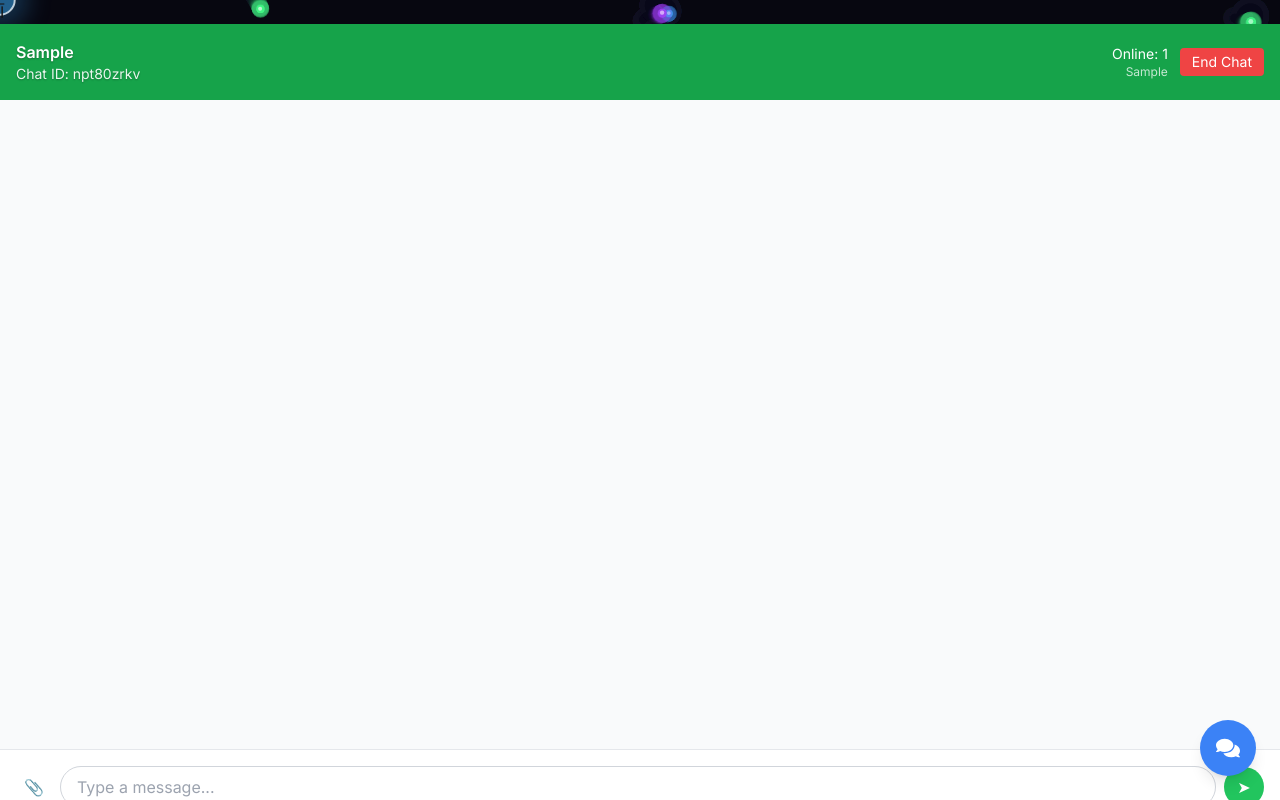
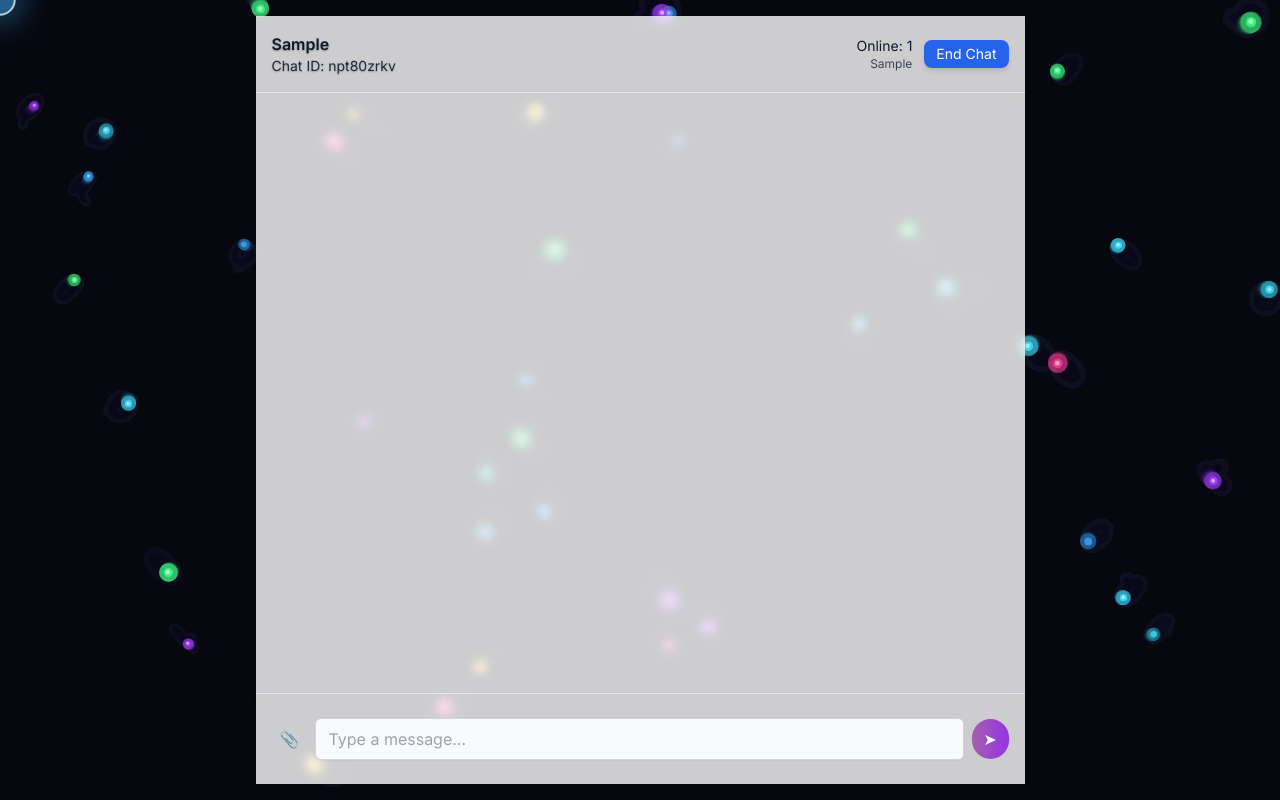
Before and after one commit to shirajahmed/myprofile, a Next.js app: page /chat in a window 1280 px wide. Both pictures are taken after typing "Sample", "Sample" into the empty fields and a click on the button "Create New Chat". Built offline with nearby package versions, Linux system fonts and the light colour scheme.

Commit message:
chat ui fix

```diff
--- a/app/chat/page.js
+++ b/app/chat/page.js
@@ -1,5 +1,4 @@
 "use client";
-
 
 import { useState, useEffect, useRef } from "react";
 
@@ -241,35 +240,35 @@ export default function Chat() {
   };
 
   return (
-    <div className="h-screen bg-gray-100 flex flex-col">
+    <div className="h-screen flex flex-col align-center justify-center p-4 w-full mx-auto">
       {!joined ? (
         <div className="flex-1 flex items-center justify-center">
-          <div className="bg-white p-8 rounded-lg shadow-lg w-96">
-            <h1 className="text-2xl font-bold mb-6 text-center text-green-600">
+          <div className="bg-white/80 dark:bg-[#18191d]/80 backdrop-blur-sm shadow-md rounded-2xl p-6 shadow-lg border border-gray-200 dark:border-gray-700 w-96">
+            <h1 className="text-2xl font-bold mb-6 text-center text-[#a65fa8]">
               Anonymous Chat
             </h1>
             <input
               value={userName}
               onChange={(e) => setUserName(e.target.value)}
               placeholder="Enter your name"
-              className="w-full border border-gray-300 px-4 py-3 rounded-lg mb-4 focus:outline-none focus:border-green-500"
+              className="my-2 block w-full px-3 py-2 bg-gray-50 dark:bg-gray-700 border border-gray-300 dark:border-gray-600 rounded-md shadow-sm focus:outline-none focus:ring-[#a65fa8] focus:border-[#a65fa8] text-gray-900 dark:text-white"
             />
             <input
               value={chatId}
               onChange={(e) => setChatId(e.target.value)}
               placeholder="Enter Chat ID to join"
-              className="w-full border border-gray-300 px-4 py-3 rounded-lg mb-4 focus:outline-none focus:border-green-500"
+              className="my-4 block w-full px-3 py-2 bg-gray-50 dark:bg-gray-700 border border-gray-300 dark:border-gray-600 rounded-md shadow-sm focus:outline-none focus:ring-[#a65fa8] focus:border-[#a65fa8] text-gray-900 dark:text-white"
             />
             <div className="flex gap-3">
               <button
                 onClick={createChat}
-                className="flex-1 bg-green-500 hover:bg-green-600 text-white py-3 rounded-lg font-medium"
+                className="flex-1 bg-blue-600 text-white rounded-lg shadow-md hover:bg-blue-700 py-3  font-medium"
               >
                 Create New Chat
               </button>
               <button
                 onClick={joinChat}
-                className="flex-1 bg-blue-500 hover:bg-blue-600 text-white py-3 rounded-lg font-medium"
+                className="flex-1 bg-gradient-to-r from-[#a65fa8] to-purple-600 hover:from-purple-600 hover:to-[#a65fa8] transition-all duration-300 transform hover:scale-105 text-white py-3 rounded-lg font-medium"
               >
                 Join Chat
               </button>
@@ -278,28 +277,32 @@ export default function Chat() {
         </div>
       ) : (
         <>
-          <div className="bg-green-600 text-white p-4 flex justify-between items-center">
+          <div className="bg-white/80 dark:bg-[#18191d]/80 backdrop-blur-sm shadow-md text-gray-900 dark:text-white p-4 flex justify-between items-center mx-auto w-full max-w-[769px]">
             <div>
-              <h2 className="font-semibold">{userName}</h2>
-              <p className="text-sm opacity-90">Chat ID: {chatId}</p>
+              <h2 className="font-semibold capitalize text-gray-900 dark:text-white">
+                {userName}
+              </h2>
+              <p className="text-sm opacity-90 text-gray-900 dark:text-white">
+                Chat ID: {chatId}
+              </p>
             </div>
             <div className="flex items-center gap-3">
               <div className="text-right">
                 <div className="text-sm">Online: {onlineUsers.length}</div>
-                <div className="text-xs opacity-75">
+                <div className="text-xs opacity-75 capitalize">
                   {onlineUsers.map((user) => user.userName).join(", ")}
                 </div>
               </div>
               <button
                 onClick={terminateChat}
-                className="bg-red-500 hover:bg-red-600 px-3 py-1 rounded text-sm"
+                className="bg-blue-600 text-white rounded-lg shadow-md hover:bg-blue-700 focus:outline-none focus:ring-2 focus:ring-blue-500 focus:ring-offset-2 dark:bg-blue-700 dark:hover:bg-blue-800 px-3 py-1 rounded text-sm"
               >
                 End Chat
               </button>
             </div>
           </div>
 
-          <div className="flex-1 overflow-y-auto p-4 bg-gray-50">
+          <div className="h-screen flex-1 overflow-y-auto p-4 h-full bg-white/80 dark:bg-[#18191d]/80 backdrop-blur-sm shadow-md p-6 shadow-lg border-t border-gray-200 dark:border-gray-700 mx-auto w-full max-w-[769px]">
             {messages.map((msg) => (
               <div
                 key={msg.uniqueId}
@@ -308,13 +311,13 @@ export default function Chat() {
                 <div
                   className={`max-w-xs lg:max-w-md ${
                     msg.userId === userId
-                      ? "bg-green-500 text-white rounded-l-lg rounded-tr-lg"
-                      : "bg-white border rounded-r-lg rounded-tl-lg text-gray-800"
+                      ? "bg-gray-100/50 dark:bg-gray-800/50 border border-gray-200 dark:border-gray-700 rounded-xl overflow-hidden hover:border-[#a65fa8]/30 transition-all duration-300 hover:shadow-lg"
+                      : "bg-gray-100/50 dark:bg-gray-800/50 border border-gray-200 dark:border-gray-700 rounded-xl overflow-hidden hover:border-[#a65fa8]/30 transition-all duration-300 hover:shadow-lg text-gray-800 dark:text-white"
                   } p-3 shadow`}
                 >
                   {msg.userId !== userId && (
                     <div className="flex items-center gap-2 mb-1">
-                      <div className="text-xs font-semibold text-green-600">
+                      <div className="text-xs font-semibold text-[#a65fa8]">
                         {msg.userName}
                       </div>
                       <div
@@ -335,14 +338,16 @@ export default function Chat() {
                   ) : (
                     <div
                       className={
-                        msg.userId === userId ? "text-white" : "text-gray-800"
+                        msg.userId === userId
+                          ? "text-gray-900 dark:text-white"
+                          : "text-gray-900 dark:text-white"
                       }
                     >
                       {msg.text}
                     </div>
                   )}
                   <div
-                    className={`text-xs mt-2 ${msg.userId === userId ? "text-green-100" : "text-gray-500"}`}
+                    className={`text-xs mt-2 ${msg.userId === userId ? "text-green-700 dark:text-green-100" : "text-gray-500"}`}
                   >
                     {new Date(msg.timestamp).toLocaleTimeString([], {
                       hour: "2-digit",
@@ -355,7 +360,7 @@ export default function Chat() {
             <div ref={messagesEndRef} />
           </div>
 
-          <div className="bg-white border-t p-4">
+          <div className="bg-white/80 dark:bg-[#18191d]/80 backdrop-blur-sm shadow-md border-t border-gray-200 dark:border-gray-700 p-4 mx-auto w-full max-w-[769px]">
             <div className="flex gap-2 items-center">
               <input
                 type="file"
@@ -375,11 +380,11 @@ export default function Chat() {
                 onChange={(e) => setMessage(e.target.value)}
                 onKeyPress={(e) => e.key === "Enter" && sendMessage()}
                 placeholder="Type a message..."
-                className="flex-1 border border-gray-300 px-4 py-2 rounded-full focus:outline-none focus:border-green-500"
+                className="my-2 block w-full px-3 py-2 bg-gray-50 dark:bg-gray-700 border border-gray-300 dark:border-gray-600 rounded-md shadow-sm focus:outline-none focus:ring-[#a65fa8] focus:border-[#a65fa8] text-gray-900 dark:text-white"
               />
               <button
                 onClick={sendMessage}
-                className="bg-green-500 hover:bg-green-600 text-white p-2 rounded-full w-10 h-10 flex items-center justify-center"
+                className="text-white bg-gradient-to-r from-[#a65fa8] to-purple-600 hover:from-purple-600 hover:to-[#a65fa8] focus:outline-none focus:ring-2 focus:ring-offset-2 focus:ring-[#a65fa8] transition-colors p-2 rounded-full w-10 h-10 flex items-center justify-center"
               >
                 ➤
               </button>
--- a/app/components/FloatingChatbotButton.jsx
+++ b/app/components/FloatingChatbotButton.jsx
@@ -1,16 +1,34 @@
 "use client";
 
-import { useState } from "react";
+import { useEffect, useState } from "react";
 import { motion, AnimatePresence } from "framer-motion";
 import { FaComments, FaTimes } from "react-icons/fa";
 import Chatbot from "./Chatbot";
+import { usePathname } from "next/navigation";
 
 export default function FloatingChatbotButton() {
   const [isOpen, setIsOpen] = useState(false);
+  const [isVisible, setIsVisible] = useState(true);
+  const pathname = usePathname();
 
   const toggleChatbot = () => {
     setIsOpen(!isOpen);
   };
+
+  // Check if current path is /chat and hide the button
+  useEffect(() => {
+    // Hide the button if we're on the /chat page
+    if (pathname === "/chat") {
+      setIsVisible(false);
+    } else {
+      setIsVisible(true);
+    }
+  }, [pathname]);
+
+  // If not visible (on /chat page), don't render anything
+  if (!isVisible) {
+    return null;
+  }
 
   return (
     <>
--- a/app/layout.js
+++ b/app/layout.js
@@ -189,8 +189,9 @@ export default function RootLayout({ children }) {
       <body className={`${inter.className} antialiased relative`}>
         <GravityMouseEffect />
         <div className="content-wrapper">
-          Ī{children}
-          <FloatingChatbotButton /> {/* Render FloatingChatbotButton here */}
+          {children}
+
+          <FloatingChatbotButton />
         </div>
       </body>
     </html>
```
